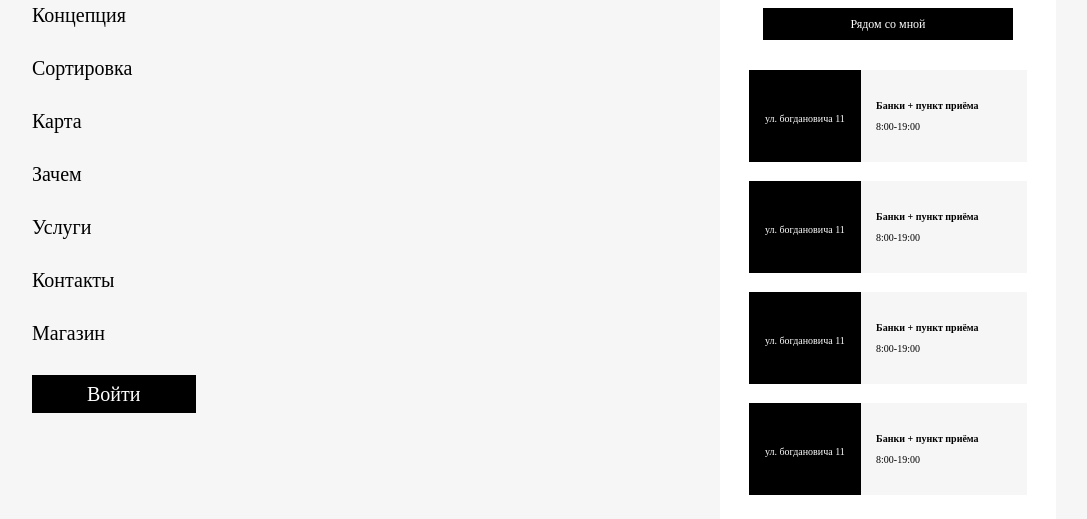
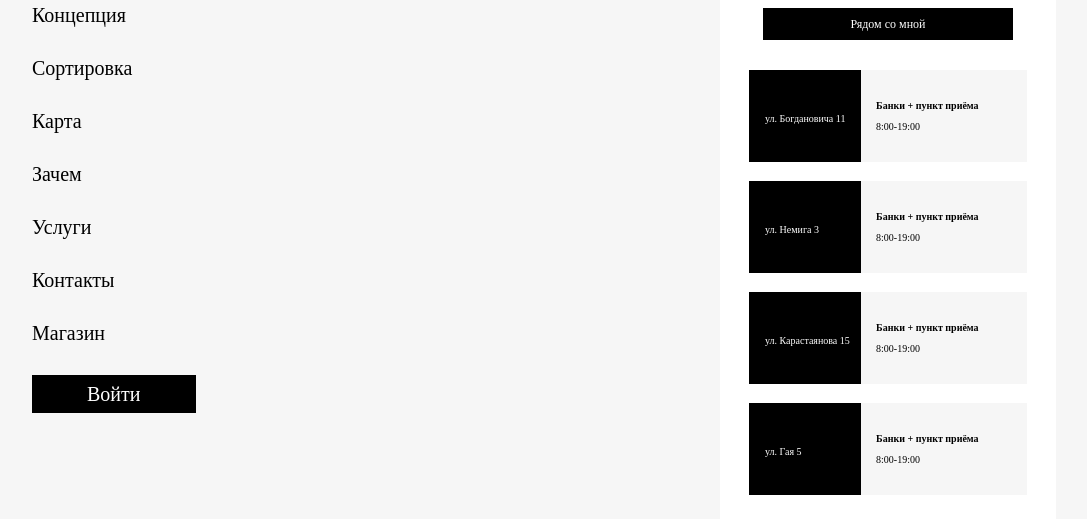
Before and after one commit to VovaPolyakov/Eccomerce-project-React, a React (Create React App) app: page /map in a window 1280 px wide. Shown: the part 281-800 px from the top of the page, without its empty margins (96-1183 px from the left). Built offline with nearby package versions, Linux system fonts and the light colour scheme; a web font is replaced by a local one.

Commit message:
fix a problem

```diff
--- a/src/components/Map/Mapa.tsx
+++ b/src/components/Map/Mapa.tsx
@@ -47,28 +47,28 @@ const Mapa= () => {
 
         <div className={styles.bodymap}>
         <div className={styles.places}>
-          <div className={styles.leftbg}>ул. богдановича 11</div>
+          <div className={styles.leftbg}>ул. Богдановича 11</div>
           <div className={styles.rightinf}>
             <h2>Банки + пункт приёма</h2>
             <p>8:00-19:00</p>
           </div>
         </div>
         <div className={styles.places}>
-          <div className={styles.leftbg}>ул. богдановича 11</div>
+          <div className={styles.leftbg}>ул. Немига 3</div>
           <div className={styles.rightinf}>
             <h2>Банки + пункт приёма</h2>
             <p>8:00-19:00</p>
           </div>
         </div>
         <div className={styles.places}>
-          <div className={styles.leftbg}>ул. богдановича 11</div>
+          <div className={styles.leftbg}>ул. Карастаянова 15</div>
           <div className={styles.rightinf}>
             <h2>Банки + пункт приёма</h2>
             <p>8:00-19:00</p>
           </div>
         </div>
         <div className={styles.places}>
-          <div className={styles.leftbg}>ул. богдановича 11</div>
+          <div className={styles.leftbg}>ул. Гая 5</div>
           <div className={styles.rightinf}>
             <h2>Банки + пункт приёма</h2>
             <p>8:00-19:00</p>
```
